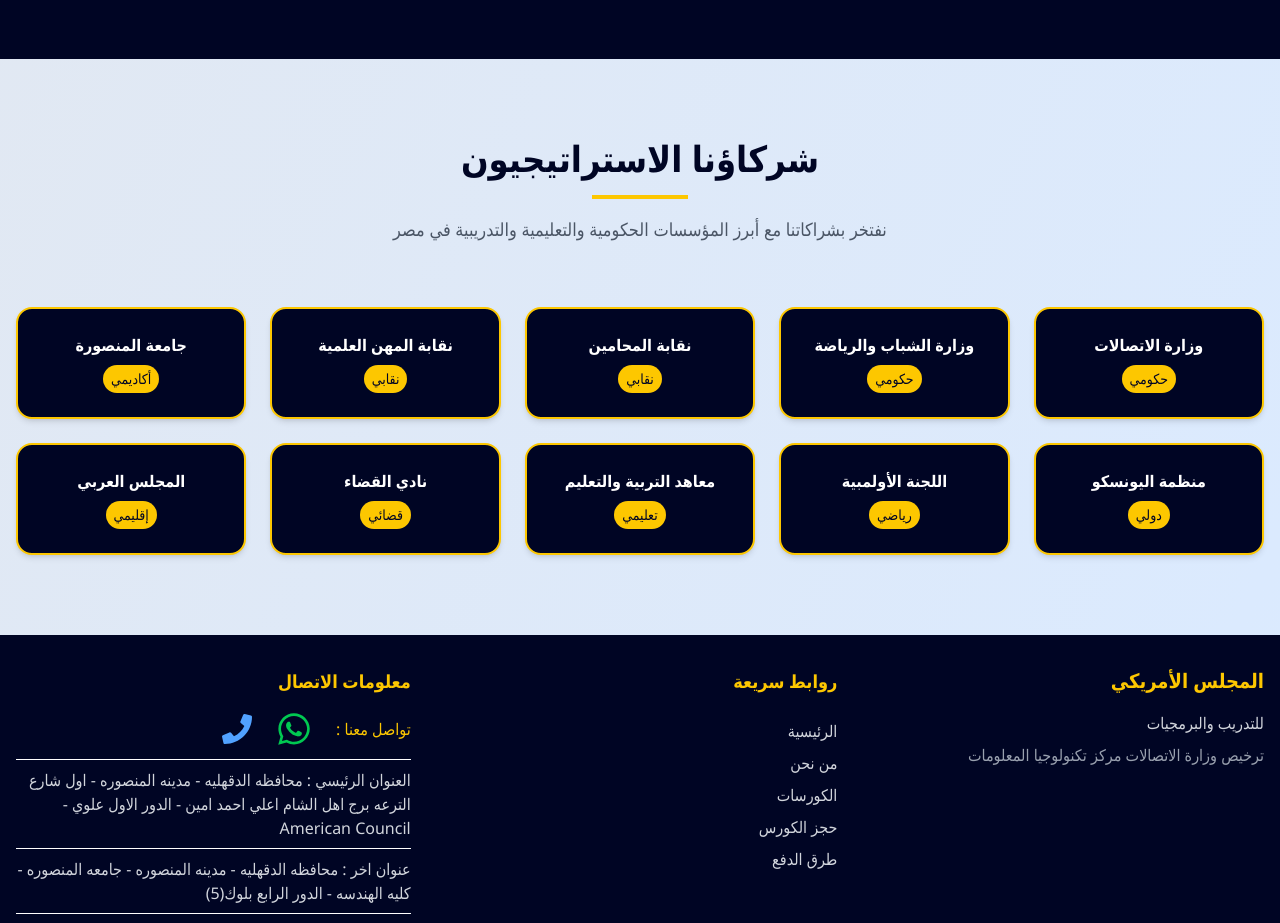
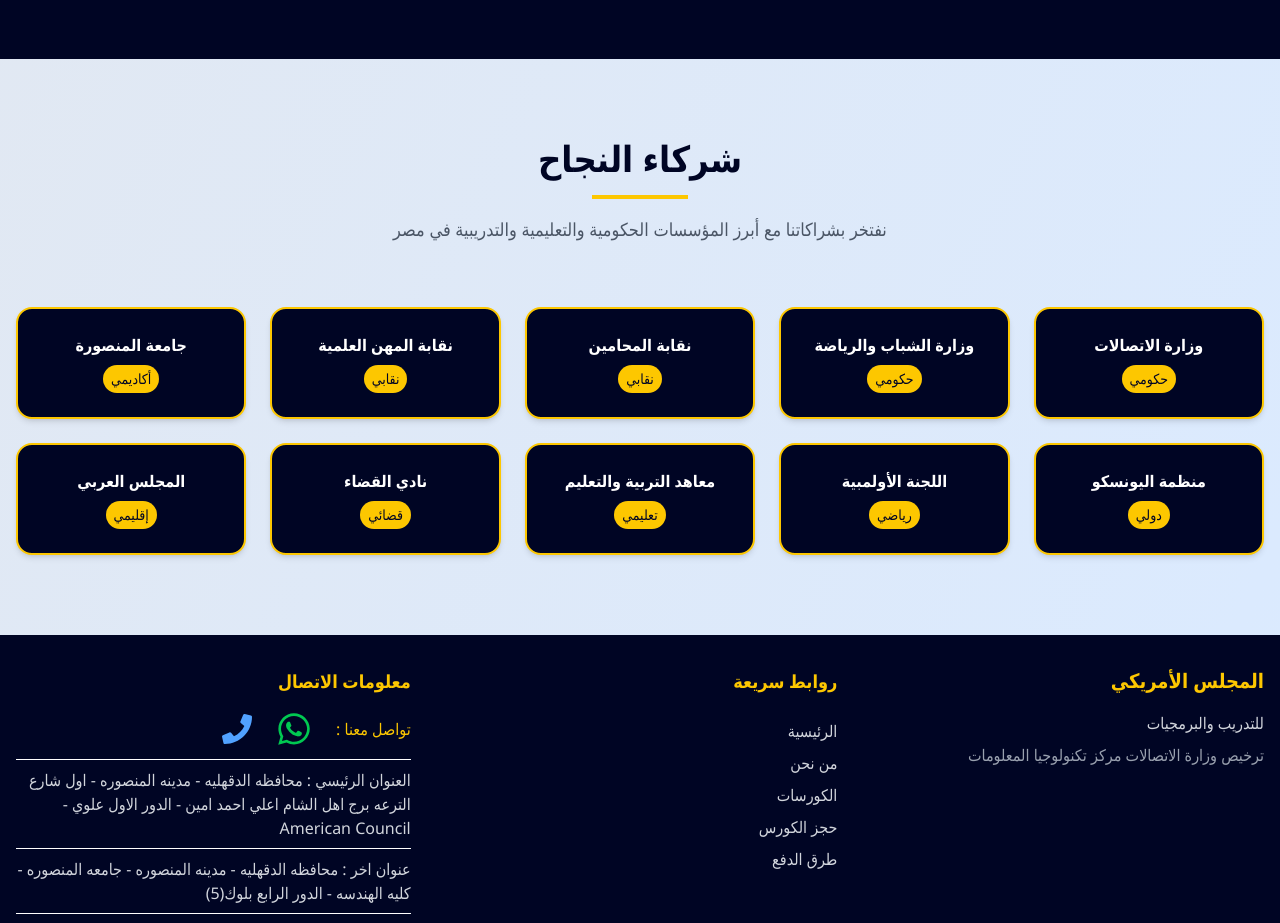
Before and after one commit to omarelbadaweey/american-council, a React (Vite) app: page /about in a window 1280 px wide. Shown: the part 2220-3143 px from the top of the page. Built offline with nearby package versions, Linux system fonts and the light colour scheme.

Commit message:
edit data

```diff
--- a/src/components/Header.jsx
+++ b/src/components/Header.jsx
@@ -60,7 +60,7 @@
             )}
           </Link>
           <a
-            href="tel:201095922032"
+            href="tel:+201010098924"
             title="اتصل بنا "
             className="text-2xl hidden md:block bg-yellow-500 text-white px-4 py-2 rounded-lg hover:bg-yellow-600 transition-colors duration-300 font-medium"
           >
@@ -135,7 +135,7 @@
                 </NavLink>
               ))}
               <a
-                href="tel:01008790584"
+                href="tel:+201010098924"
                 className="flex justify-center text-2xl bg-[#000524] text-yellow-400 px-6 py-3 rounded-lg  transition-colors duration-300 font-medium mt-2"
               >
                 <FaPhone />
--- a/src/pages/About.jsx
+++ b/src/pages/About.jsx
@@ -260,7 +260,7 @@
           <div className="container mx-auto px-4">
             <div className="text-center mb-16">
               <h2 className="text-3xl md:text-4xl font-bold text-[#000524] mb-4">
-                شركاؤنا الاستراتيجيون
+                شركاء النجاح
               </h2>
               <div className="w-24 h-1 bg-yellow-400 mx-auto mb-4"></div>
               <p className="text-gray-600 text-lg max-w-2xl mx-auto">
```
Also changed, not shown: src/pages/Home.jsx (line endings or trailing spaces).
